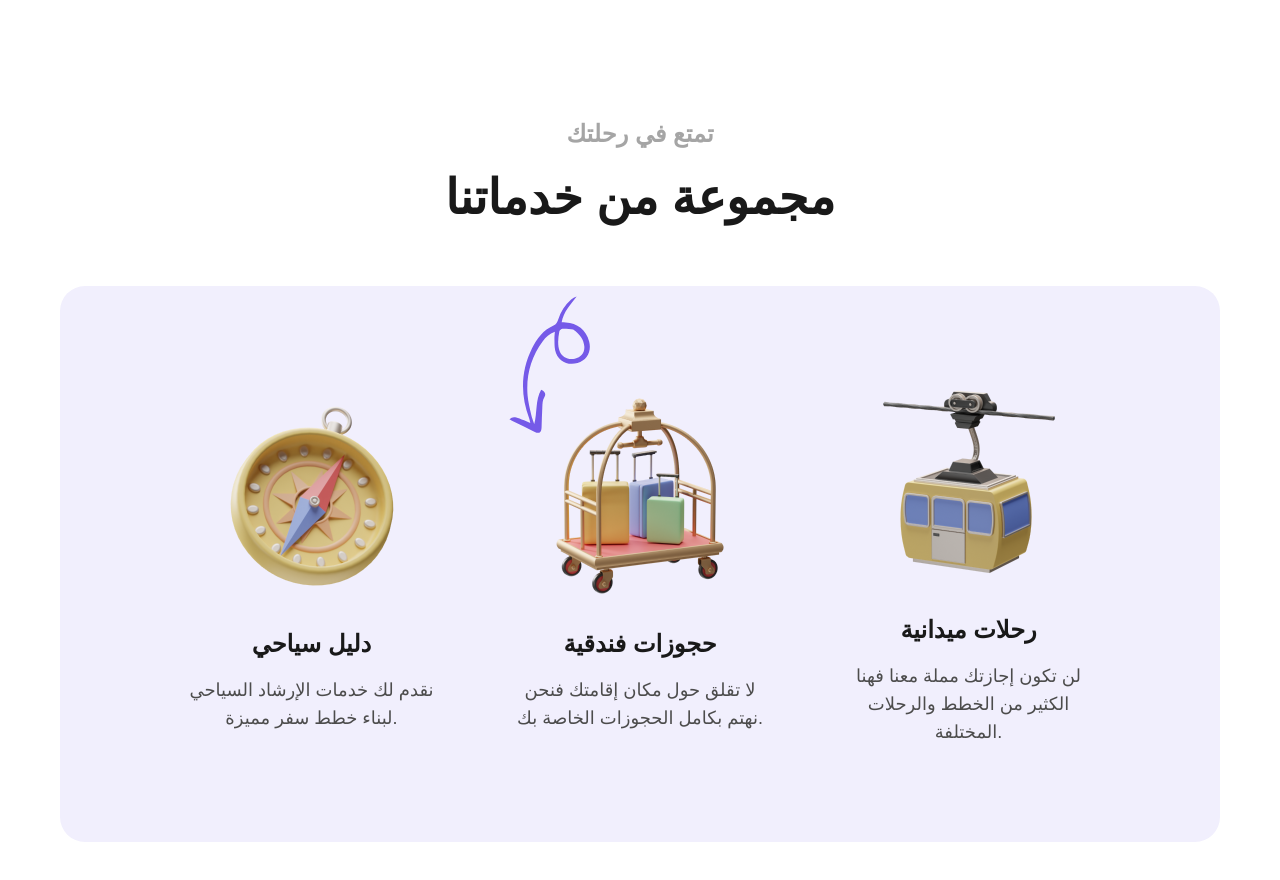
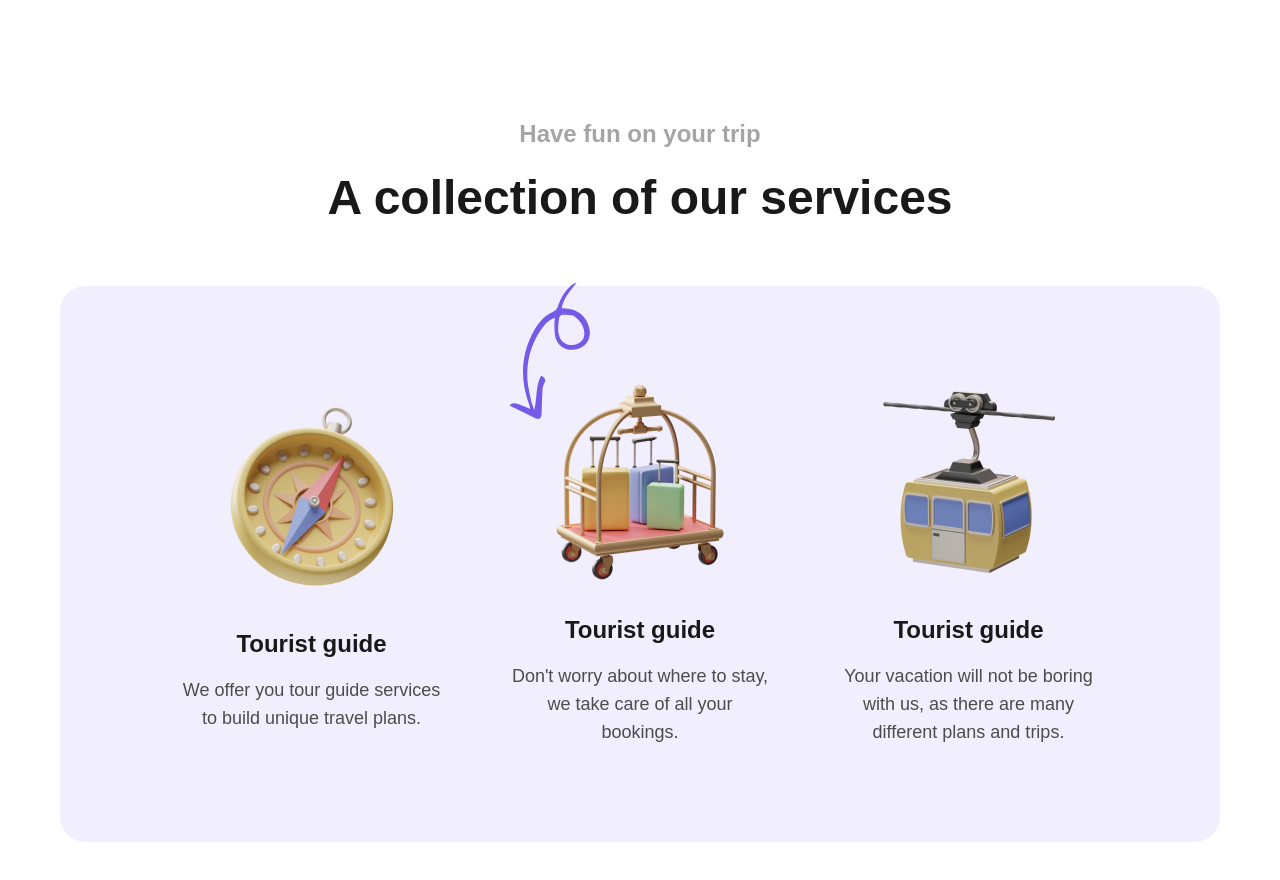
Before and after one commit to abdullatif-jarkas/Rehlate, a React (Vite) app: page / in a window 1280 px wide. Shown: the part 1646-2526 px from the top of the page. Built offline with nearby package versions, Linux system fonts and the light colour scheme; a web font is replaced by a local one.

Commit message:
transalt services section

```diff
--- a/src/components/Services/Services.tsx
+++ b/src/components/Services/Services.tsx
@@ -1,13 +1,15 @@
+import { useTranslation } from "react-i18next";
 import { servicesData } from "../../data/Services";
 import SectionTitle from "../ui/SectionTitle/SectionTitle";
 import ServiceCard from "../ui/ServiceCard/ServiceCard";
 
 export default function Services() {
+  const {t} = useTranslation();
   return (
     <div className="services md:my-[120px] my-[70px] px-[20px] lg:px-[60px]">
       <SectionTitle
-        title="مجموعة من خدماتنا"
-        text="تمتع في رحلتك"
+        title={t("Services.title")}
+        text={t("Services.text")}
         styles="text-center"
       />
       <div className="services-container mt-16 flex w-full flex-col items-center justify-between gap-[40px] rounded-[25px] bg-[#F1EFFD] px-[35px] py-[96px] lg:flex-row lg:gap-0 lg:px-[120px]">
--- a/src/components/ui/ServiceCard/ServiceCard.tsx
+++ b/src/components/ui/ServiceCard/ServiceCard.tsx
@@ -1,3 +1,4 @@
+import { useTranslation } from "react-i18next";
 import { ServiceCardProps } from "../../../types/ServiceCard";
 
 export default function ServiceCard({
@@ -6,6 +7,7 @@ export default function ServiceCard({
   image,
   arrow,
 }: ServiceCardProps) {
+  const {t} = useTranslation();
   return (
     <div className="service-card relative flex max-w-[263px] flex-col items-center text-center">
       {arrow ? arrow : ""}
@@ -14,9 +16,9 @@ export default function ServiceCard({
       </div>
       <div className="card-content">
         <h3 className="text-main-black mt-8 mb-4 text-2xl font-black">
-          {title}
+          {t(title)}
         </h3>
-        <p className="text-lg text-[#4C4C4C]">{text}</p>
+        <p className="text-lg text-[#4C4C4C]">{t(text)}</p>
       </div>
     </div>
   );
--- a/src/data/Services.tsx
+++ b/src/data/Services.tsx
@@ -6,19 +6,19 @@ import Arrow from "./../assets/arrow.svg";
 export const servicesData = [
   {
     image: Img1,
-    title: "دليل سياحي",
-    text: "نقدم لك خدمات الإرشاد السياحي لبناء خطط سفر مميزة.",
+    title: "Services.data.title",
+    text : "Services.data.text",
     arrow: <img src={Arrow} alt="arrow" className="lg:hidden absolute -top-[100px] -left-0" />,
   },
   {
     image: Img2,
-    title: "حجوزات فندقية",
-    text: "لا تقلق حول مكان إقامتك فنحن نهتم بكامل الحجوزات الخاصة بك.",
+    title: "Services.data.title2",
+    text : "Services.data.text2",
     arrow: <img src={Arrow} alt="arrow" className="hidden lg:block absolute -top-[100px] -left-0" />,
   },
   {
     image: Img3,
-    title: "رحلات ميدانية",
-    text: "لن تكون إجازتك مملة معنا فهنا الكثير من الخطط والرحلات المختلفة.",
+    title: "Services.data.title3",
+    text : "Services.data.text3",
   },
 ];
--- a/src/locale/ar.json
+++ b/src/locale/ar.json
@@ -22,6 +22,19 @@
      "Cairo" : "القاهرة",
      "Riyadh" : "الرياض",
      "days" : "أيام بتكلفة "
+  },
+  "Services" :
+  {
+    "title"  :"مجموعة من خدماتنا" ,
+    "text" : "تمتع في رحلتك",
+    "data" : {
+      "title" : "دليل سياحي",
+      "title2" : "حجوزات فندقية",
+      "title3" :"رحلات ميدانية",
+      "text" : "نقدم لك خدمات الإرشاد السياحي لبناء خطط سفر مميزة.",
+      "text2" : "لا تقلق حول مكان إقامتك فنحن نهتم بكامل الحجوزات الخاصة بك.",
+      "text3" :  "لن تكون إجازتك مملة معنا فهنا الكثير من الخطط والرحلات المختلفة."
+    }
   },
   "plansSection": {
     "title": "خطط تناسب ميزانيتك",
--- a/src/locale/en.json
+++ b/src/locale/en.json
@@ -22,6 +22,19 @@
      "Cairo" : "Cairo",
      "Riyadh" : "Riyadh",
      "days" : "days at "
+  },
+  "Services" :
+  {
+    "title"  :"A collection of our services" ,
+    "text" : "Have fun on your trip",
+    "data" : {
+      "title" : "Tourist guide",
+      "title2" : "Tourist guide",
+      "title3" : "Tourist guide",
+      "text" :"We offer you tour guide services to build unique travel plans.",
+      "text2" :"Don't worry about where to stay, we take care of all your bookings.",
+      "text3" :"Your vacation will not be boring with us, as there are many different plans and trips."
+    }
   },
   "plansSection": {
     "title": "Plans that suit your budget",
```
